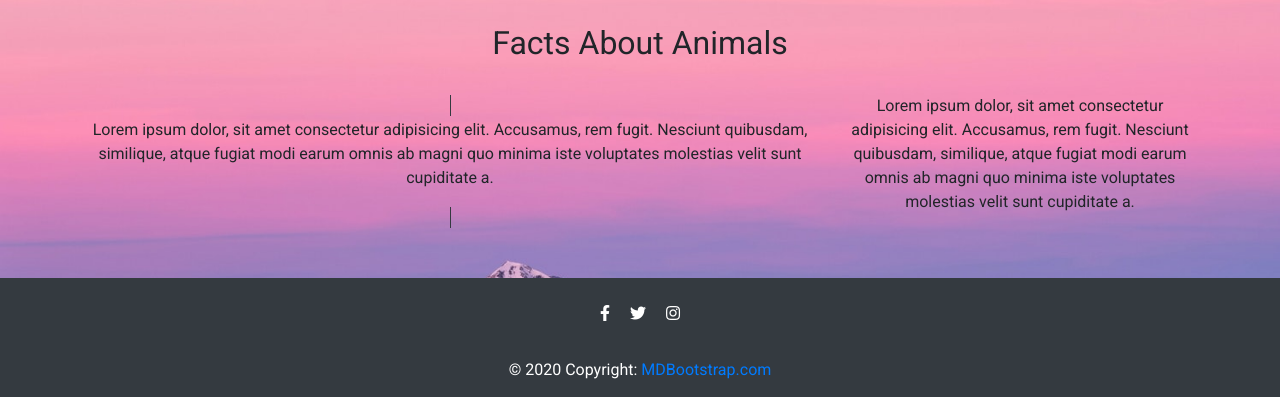
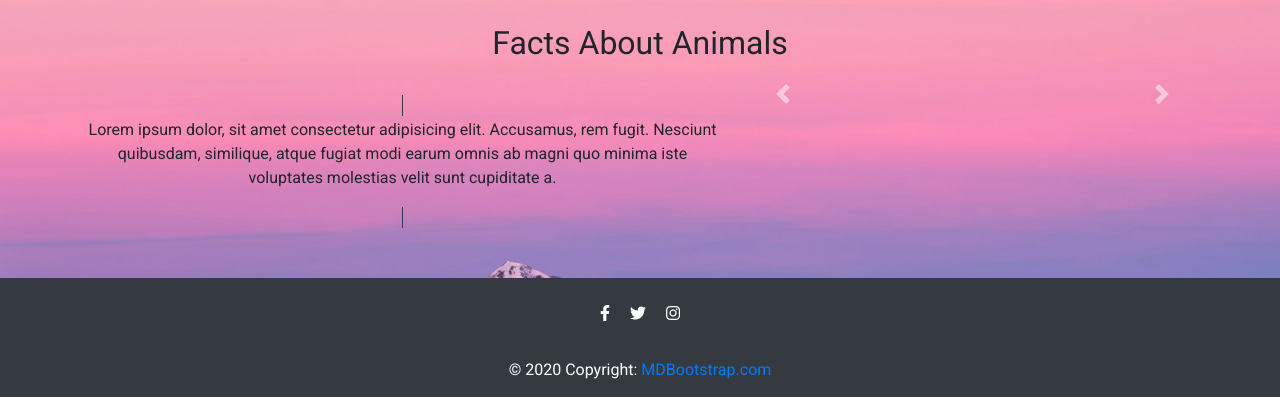
Before and after one commit to terencecistudent/Data-Centric-Dev-Project-TL, a Flask app: page / in a window 1280 px wide. Shown: the part 56-453 px from the top of the page. Run offline with Flask 2, Linux system fonts and the light colour scheme; a database or web service that is not in the repository returns one stand-in record (values such as "Sample title"); some libraries are stand-ins or nearby versions.

Commit message:
Carousel on index.html to be worked on

```diff
--- a/app.py
+++ b/app.py
@@ -18,6 +18,7 @@
 @app.route("/")
 @app.route("/home")
 def home():
+    mongo.db.animals.find()
     return render_template("index.html")
 
 
--- a/templates/allanimals.html
+++ b/templates/allanimals.html
@@ -47,8 +47,8 @@
 								<p class="card-text"><strong>Weight:</strong> {{ animal.animal_weight }}</p>
 								<p class="card-text"><strong>Species:</strong> {{ animal.animal_species }}</p>
                                 <!--Delete and Edit buttons-->
-                                <div class="row">
-                                    <div class="col-12 text-center">
+                                <div class="row pb-4">
+                                    <div class="col-12 text-center pb-4">
                                         <a href="{{ url_for('delete_animal', animal_id=animal._id) }}" class="btn btn_small btn-danger">Del</a>
 								        <a href="{{ url_for('edit_animal', animal_id=animal._id) }}" class="btn btn_small btn-light">Edit</a>
                                     </div>
--- a/templates/index.html
+++ b/templates/index.html
@@ -9,7 +9,7 @@
 <div class="row text-center pb-5">
     <div class="col-12">
         <div class="row">
-            <div class="col-sm-12 col-md-8 col-lg-8 col-xl-8">
+            <div class="col-sm-12 col-md-7 col-lg-7 col-xl-7">
                 <span class="border border-dark">
                     <p>
                         Lorem ipsum dolor, sit amet consectetur adipisicing elit.
@@ -19,13 +19,25 @@
                     </p>
                 </span>
             </div>
-            <div class="col-sm-12 col-md-4 col-lg-4 col-xl-4">
-                <p>
-                    Lorem ipsum dolor, sit amet consectetur adipisicing elit.
-                    Accusamus, rem fugit. Nesciunt quibusdam, similique, atque
-                    fugiat modi earum omnis ab magni quo minima iste voluptates
-                    molestias velit sunt cupiditate a.
-                </p>
+            <!--Carousel of animal images-->
+            <div class="col-sm-12 col-md-5 col-lg-5 col-xl-5">
+                <div id="carouselExampleControls" class="carousel slide" data-ride="carousel">
+                    <div class="carousel-inner">
+                        {% for image in animals %}
+                            <div class="carousel-item active">
+                                <img src="{{ image.animal_image }}" class="d-block w-100" alt="{{ image.animal_image }}">
+                            </div>
+                        {% endfor %}
+                    </div>
+                    <a class="carousel-control-prev" href="#carouselExampleControls" role="button" data-slide="prev">
+                        <span class="carousel-control-prev-icon" aria-hidden="true"></span>
+                        <span class="sr-only">Previous</span>
+                    </a>
+                    <a class="carousel-control-next" href="#carouselExampleControls" role="button" data-slide="next">
+                        <span class="carousel-control-next-icon" aria-hidden="true"></span>
+                        <span class="sr-only">Next</span>
+                    </a>
+                </div>
             </div>
         </div>
     </div>
```
